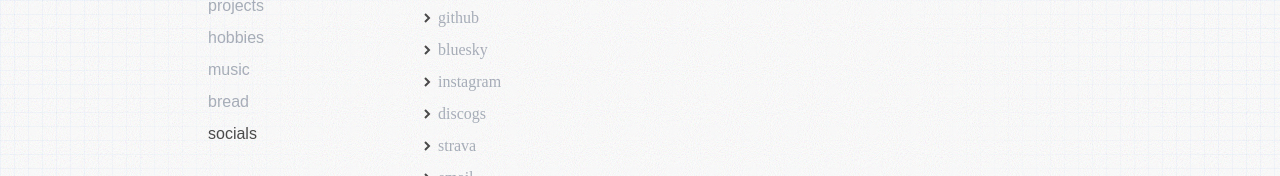
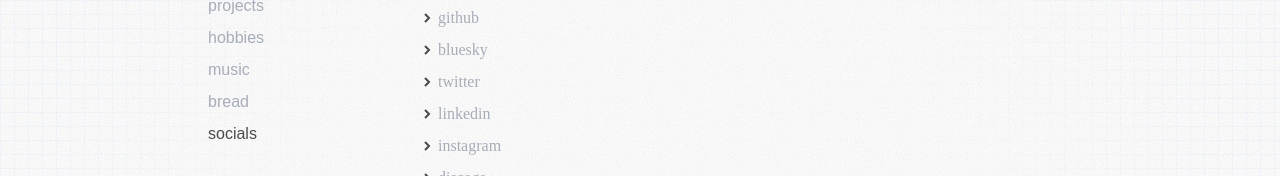
Before and after one commit to damtzi/damitzi.com, a SvelteKit app: page /socials in a window 1280 px wide. Shown: the part 182-358 px from the top of the page. Built offline with nearby package versions, Linux system fonts and the light colour scheme.

Commit message:
feat: Add twitter and linkedin links

```diff
--- a/src/routes/(site)/+page.svelte
+++ b/src/routes/(site)/+page.svelte
@@ -33,7 +33,7 @@
 				href="/music/top-picks"
 				class="text-gray-400 transition-colors duration-150 ease-out hover:text-pure-blue hover:cursor-pointer"
 				>top picks</a
-			>, my <a href="/socials">social links</a>, my
+			>, my <a href="/socials" class="text-gray-400 transition-colors duration-150 ease-out hover:text-pure-blue hover:cursor-pointer">social links</a>, my
 			<a
 				href="/hobbies"
 				class="text-gray-400 transition-colors duration-150 ease-out hover:text-pure-blue hover:cursor-pointer"
--- a/src/routes/(site)/socials/+page.svelte
+++ b/src/routes/(site)/socials/+page.svelte
@@ -6,6 +6,8 @@
 	const socialLinks = [
 		{ href: 'https://github.com/damtzi', text: 'github' },
 		{ href: 'https://bsky.app/profile/damitzi.bsky.social', text: 'bluesky' },
+		{ href: 'https://x.com/damitzi__', text: 'twitter' },
+		{ href: 'https://www.linkedin.com/in/damian-tziamtzis/', text: 'linkedin' },
 		{ href: 'https://www.instagram.com/damitzi__', text: 'instagram' },
 		{ href: 'https://www.discogs.com/user/damitzi__', text: 'discogs' },
 		{ href: 'https://www.strava.com/athletes/108759547', text: 'strava' },
```
